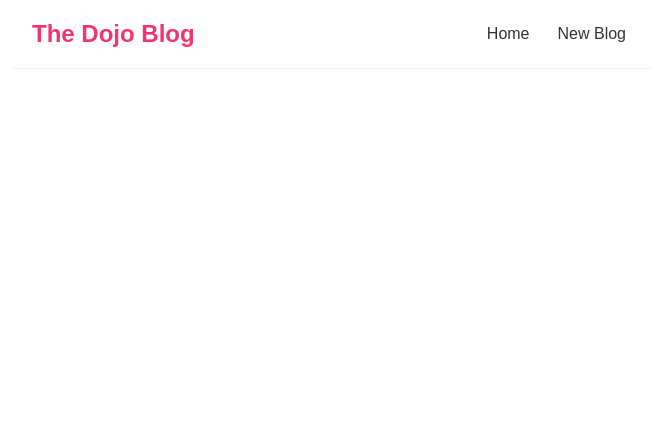
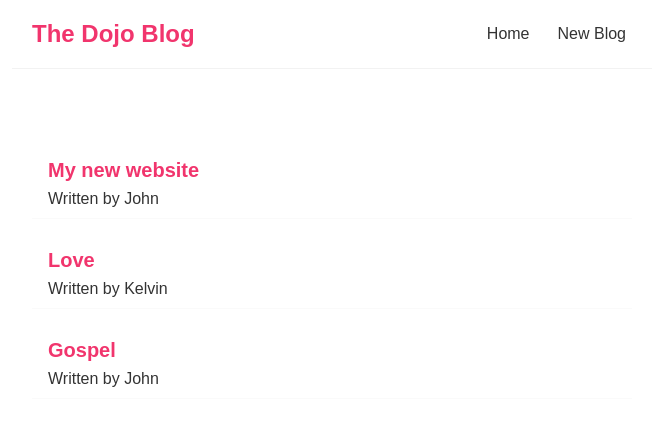
Before and after one commit to TaiwoSoftware/Net-ninja-tutorial-on-react, a React (Vite) app: page / in a window 1280 px wide. Shown: the top 426 px of the page, without its empty margins (308-964 px from the left). Built offline with nearby package versions, Linux system fonts and the light colour scheme.

Commit message:
learning-props

```diff
--- a/src/BlogList.jsx
+++ b/src/BlogList.jsx
@@ -1,7 +1,12 @@
-const BlogList = () => {
+const BlogList = ({blogs}) => {
     return (
         <div className="blog-list">
-
+            {blogs.map((blog) => (
+                <div className="blog-preview" key={blog.id}>
+                <h2>{blog.title}</h2>
+                <p>Written by {blog.author}</p>
+                </div>
+            ))}
         </div>
      );
 }
--- a/src/Home.jsx
+++ b/src/Home.jsx
@@ -1,4 +1,5 @@
 import { useState } from "react";
+import BlogList from "./BlogList";
 
 const Home = () => {
     const [blogs, setBlogs] = useState([
@@ -8,7 +9,7 @@
     ]);
     return (
         <div className="home">
-
+            <BlogList blogs={blogs} />
         </div>
       );
 }
```
